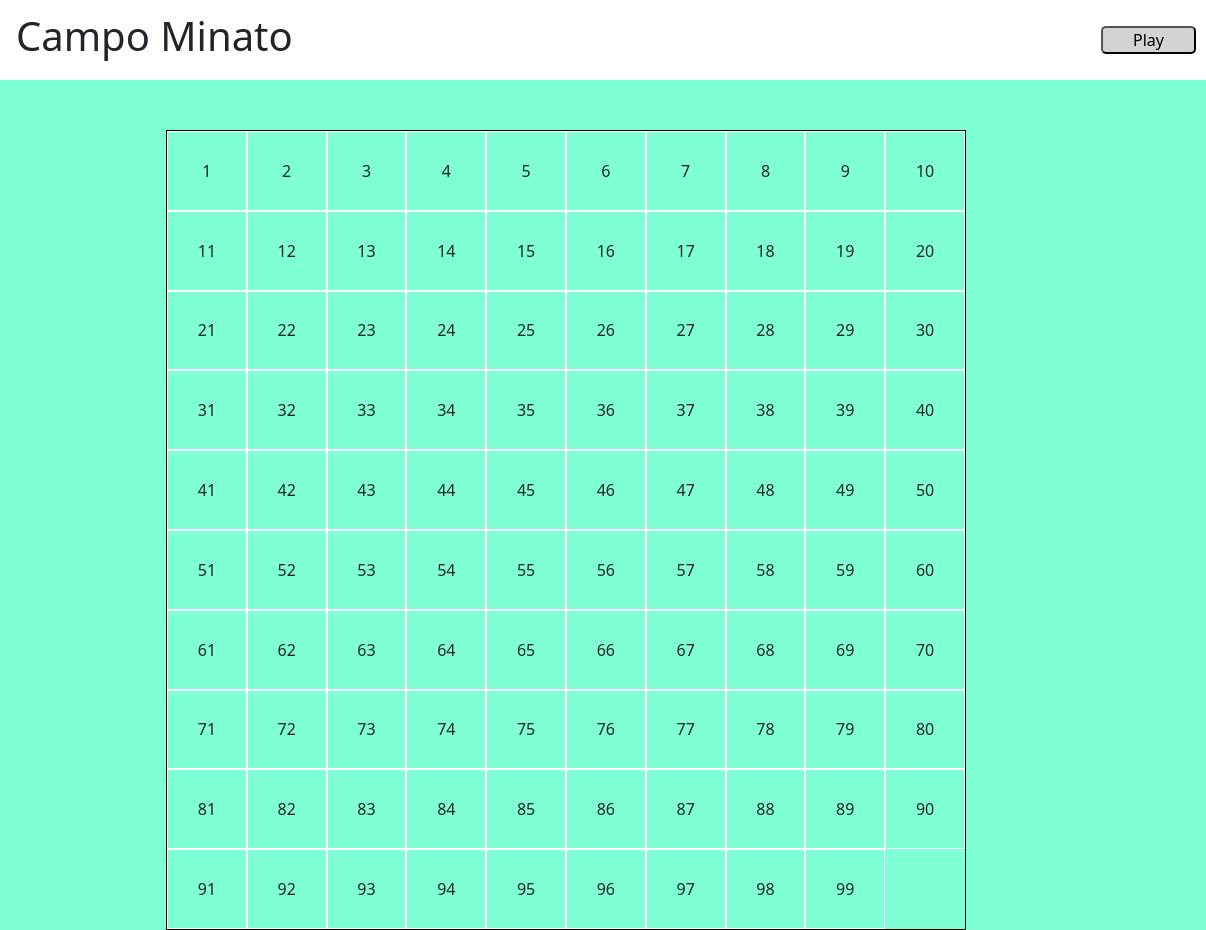
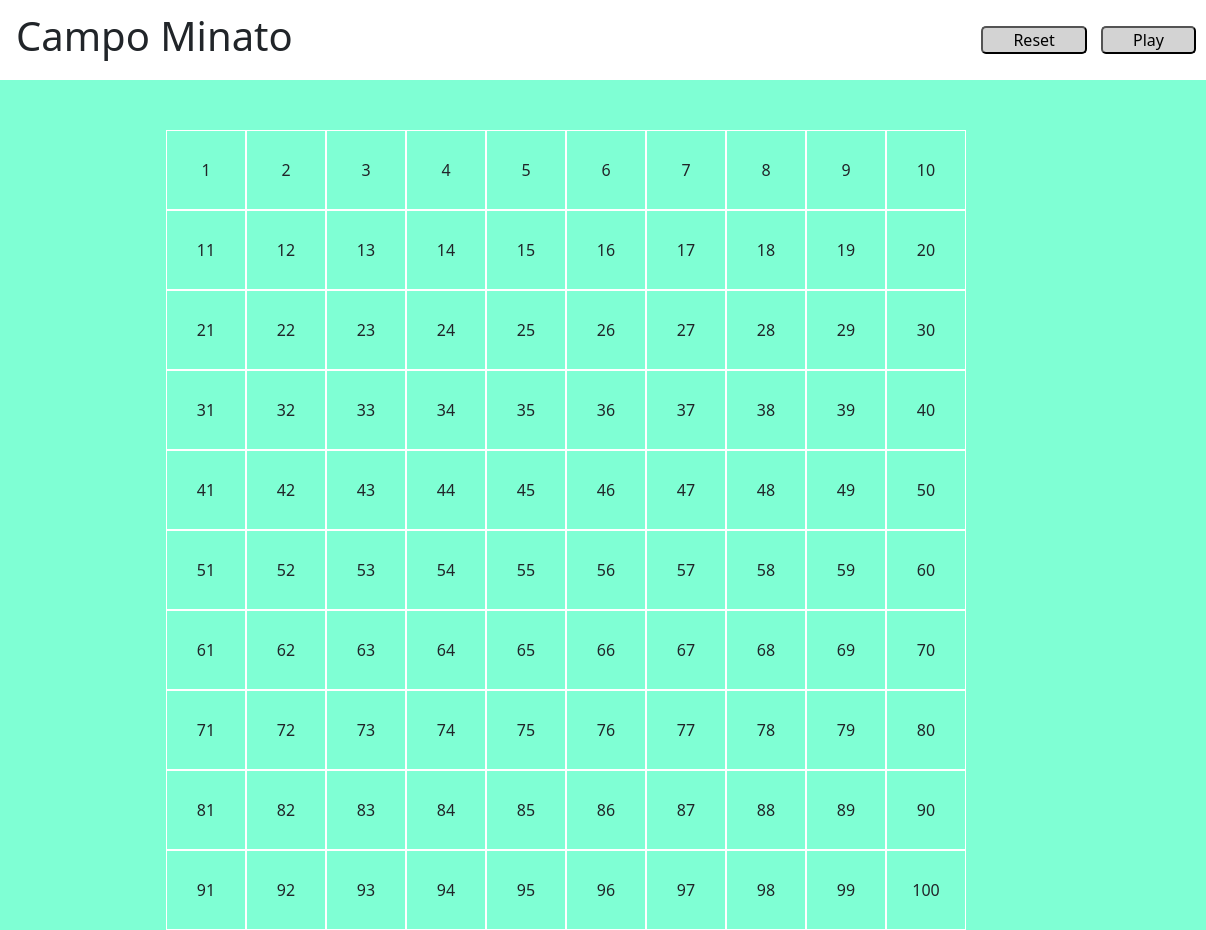
Before and after one commit to MindulaHewadewage/js-campominato-grid, a plain HTML site: page index.html in a window 1280 px wide. Both pictures are taken after a click on the button "Play". Shown: the full height of the page, 74-1280 px from the left. Drawn offline with nearby package versions, Linux system fonts and the light colour scheme.

Commit message:
Correzzione esercizio

```diff
--- a/index.html
+++ b/index.html
@@ -19,13 +19,14 @@
             <img src="img/Logo.png" alt="logo">
             <h1>Campo Minato</h2>
         </div>
-        <div class="play-button">
-            <button id="button">Play</button>
+        <div class="buttons">
+            <button id="reset-button">Reset</button>
+            <button id="play-button">Play</button>
         </div>
     </header>
 
     <!-- Grid -->
-    <section class="section-background">
+    <section id="section-background" class="d-none">
         <div id="section-container">
             <div id="grid">
 
--- a/script.js
+++ b/script.js
@@ -1,15 +1,16 @@
 // Funzione per creare una cella
-function createCell(content){
+function createCell(number){
     const cell = document.createElement('div');
     cell.classList.add('cell');
-    cell.append(content);
+    cell.append(number);
     return cell;
 }
 
 
 
 // Prendo gli elementi dal DOM
-const button = document.getElementById('button');
+const playButton = document.getElementById('play-button');
+const resetButton = document.getElementById('reset-button');
 const sectionBackground = document.getElementById('section-background');
 const grid = document.getElementById('grid');
 
@@ -18,14 +19,22 @@ const rows = 10;
 const cols = 10;
 const totalCells = rows * cols;
 
-// Aggancio il bottone
-button.addEventListener('click', function (){
+// Aggancio il bottone reset
+resetButton.addEventListener('click', function(){
+    sectionBackground.classList.add('d-none');
+})
+
+// Aggancio il bottone play
+playButton.addEventListener('click', function (){
+
+    // Svuoto la griglia
+    grid.innerHTML = '';
 
     // levo il display none
-    // sectionBackground.classList.add('d-none');
+    sectionBackground.classList.remove('d-none');
 
     // si riportano le celle in pagina
-    for(let i = 1; i < totalCells; i++){
+    for(let i = 1; i < totalCells + 1; i++){
 
         // creo una cella
         const cell = createCell(i);
--- a/style.css
+++ b/style.css
@@ -28,7 +28,7 @@ header{
     margin:0 20px;
 }
 
-#button{
+button{
     padding: 0px 30px;
     border-radius: 5px;
     margin-right: 10px;
@@ -36,7 +36,7 @@ header{
 }
 
 /* Grid */
-.section-background{
+#section-background{
     background-color: #7FFFD4;
 
 }
@@ -53,7 +53,6 @@ header{
 #grid{
     height: 800px;
     width: 800px;
-    border: 1px solid black;
     margin: 0 auto;
 
     display: flex;
```
